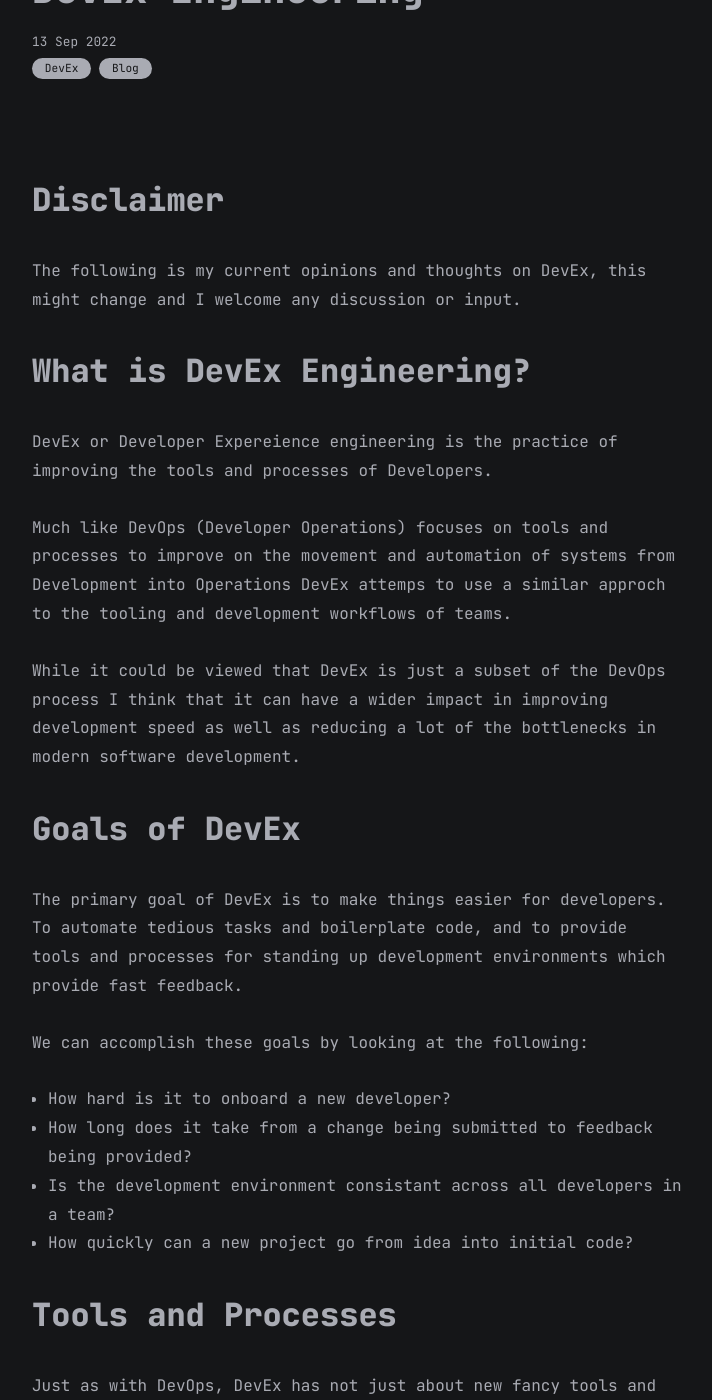
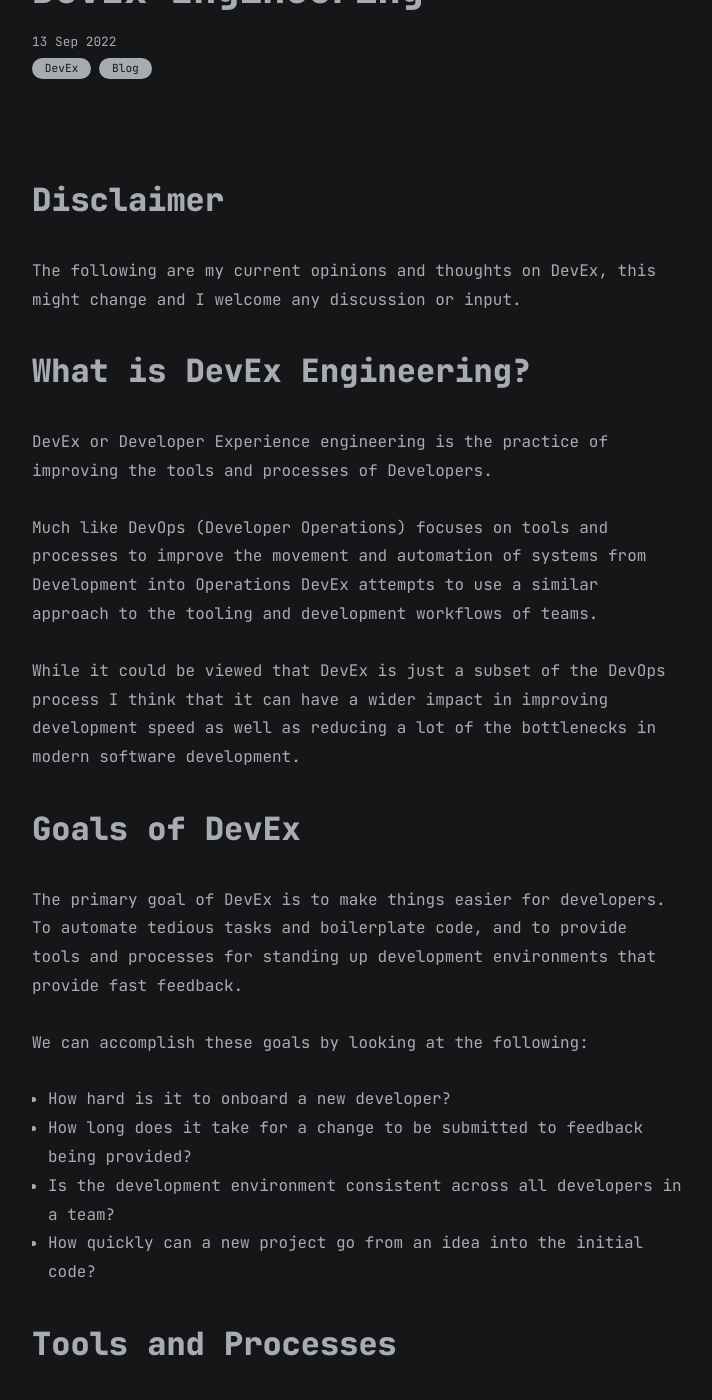
Before and after one commit to sharadcodes/jekyll-theme-serial-programmer, a Jekyll site: the page built from all_collections/_posts/2022-09-13-DevEx-Engineering.md, in a window 1280 px wide and 1400 px high, scrolled down 213 px. Shown: the whole window, without its empty margins (283-995 px from the left). Built offline with Jekyll 4.4.1, drawn with Linux system fonts in a browser that asks for light colours; some of the changed text lies outside the part shown.

Commit message:
Fixed a lot of spelling and grammar issues (Thanks to the Grammarly plugin in vscode)

```diff
--- a/all_collections/_posts/2022-09-13-DevEx-Engineering.md
+++ b/all_collections/_posts/2022-09-13-DevEx-Engineering.md
@@ -6,26 +6,26 @@ categories: ["DevEx","Blog"]
 ---
 
 # Disclaimer
-The following is my current opinions and thoughts on DevEx, this might change and I welcome any discussion or input.
+The following are my current opinions and thoughts on DevEx, this might change and I welcome any discussion or input.
 
 # What is DevEx Engineering?
 
-DevEx or Developer Expereience engineering is the practice of improving the tools and processes of Developers.
+DevEx or Developer Experience engineering is the practice of improving the tools and processes of Developers.
 
-Much like DevOps (Developer Operations) focuses on tools and processes to improve on the movement and automation of systems from Development into Operations DevEx attemps to use a similar approch to the tooling and development workflows of teams.
+Much like DevOps (Developer Operations) focuses on tools and processes to improve the movement and automation of systems from Development into Operations DevEx attempts to use a similar approach to the tooling and development workflows of teams.
 
 While it could be viewed that DevEx is just a subset of the DevOps process I think that it can have a wider impact in improving development speed as well as reducing a lot of the bottlenecks in modern software development.
 
 # Goals of DevEx
 
-The primary goal of DevEx is to make things easier for developers. To automate tedious tasks and boilerplate code, and to provide tools and processes for standing up development environments which provide fast feedback.
+The primary goal of DevEx is to make things easier for developers. To automate tedious tasks and boilerplate code, and to provide tools and processes for standing up development environments that provide fast feedback.
 
 We can accomplish these goals by looking at the following:
 
 - How hard is it to onboard a new developer?
-- How long does it take from a change being submitted to feedback being provided?
-- Is the development environment consistant across all developers in a team?
-- How quickly can a new project go from idea into initial code?
+- How long does it take for a change to be submitted to feedback being provided?
+- Is the development environment consistent across all developers in a team?
+- How quickly can a new project go from an idea into the initial code?
 
 # Tools and Processes
 
@@ -37,10 +37,10 @@ While this might seem like a bit of a lazy answer, the key here is that developm
 
 # So where to from here?
 
-The first step towards improving the Developer Experience is pretty easy, talk to your teams. Find out what their pain points are, the bottlenecks they face, and the improvements they would like to see. Once you know this then you can look at what tools and processes can be brought in so address the issues.
+The first step towards improving the Developer Experience is pretty easy, talk to your teams. Find out what their pain points are, the bottlenecks they face, and the improvements they would like to see. Once you know this then you can look at what tools and processes can be brought in to address the issues.
 
 While throughout this post I have not specified any specific tools or processes I will be following up with more posts and talking about different options as well as building out demos to show different ways of doing things.
 
-And as with anything in technology all of this is subject to change and update, a tools/processes that might have been useful previous might turn out to having some drawbacks, or a new tool or process might come out to replace existing ones. I will be doing my best to talk about these things as they happen.
+And as with anything in technology all of this is subject to change and update, tools/processes that might have been useful previously might turn out to have some drawbacks, or a new tool or process might come out to replace existing ones. I will be doing my best to talk about these things as they happen.
 
-So I hope you will all join me on this journey into improving the Developer Experience and I hope that some of what I talk about on this blog will be useful and interesting.
+So I hope you will all join me on this journey to improving the Developer Experience and I hope that some of what I talk about on this blog will be useful and interesting.
```
Also changed, not shown: all_collections/_posts/2022-09-13-Introduction.md (+6 -6 lines).
